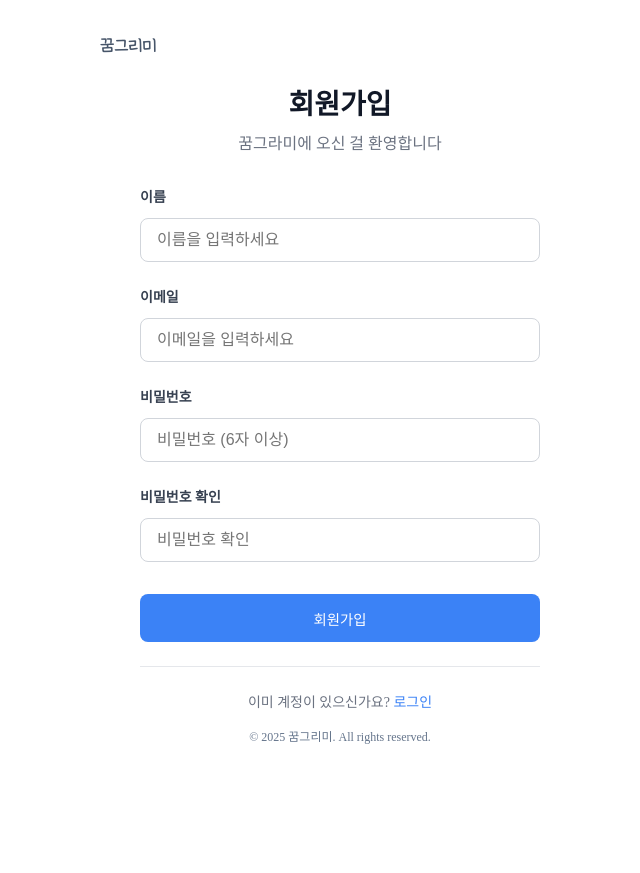
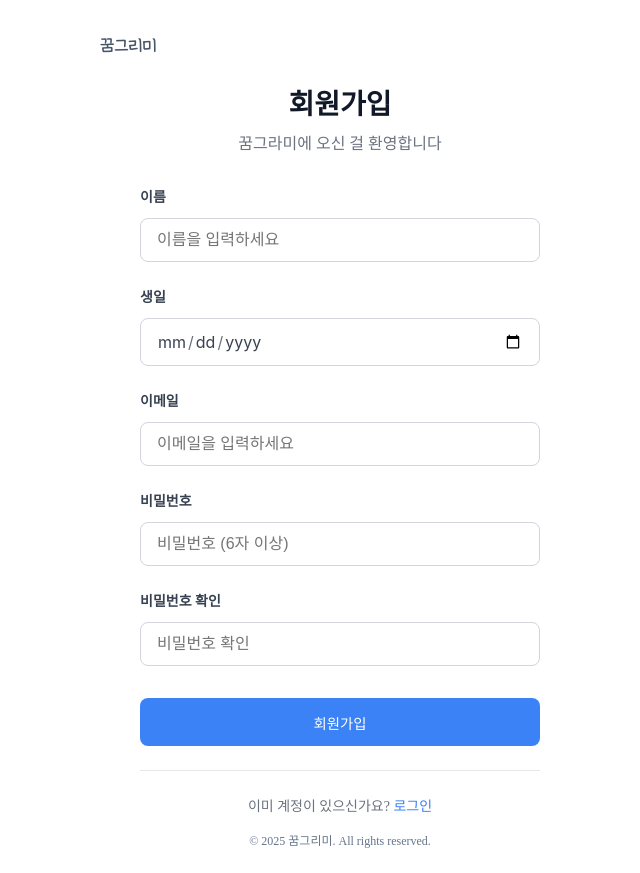
Before and after one commit to seohyun-lee/Kkumgeurimi-FE, a React (Vite) app: page /auth/signup in a window 1280 px wide. Shown: the whole page, without its empty margins (300-940 px from the left). Before the commit the page ends 800 px from the top, so only its background shows below. Built offline with nearby package versions, Linux system fonts and the light colour scheme; no server answers.

Commit message:
feat: 회원가입 시 생년월일 정보 추가, 날짜 css 수정

```diff
--- a/src/pages/Explore/Explore.css
+++ b/src/pages/Explore/Explore.css
@@ -196,6 +196,38 @@ body.no-scroll { overflow: hidden; touch-action: none; overscroll-behavior: none
   font-size: 14px;
   min-width: 12ch;            /* ✅ 'YYYY-MM-DD' 10자 + 여유 */
   flex: 0 0 auto;             /* ✅ 축소 금지 */
+  font-family: -apple-system, BlinkMacSystemFont, 'Segoe UI', 'Roboto', 'Oxygen', 'Ubuntu', 'Cantarell', sans-serif;
+  color: #374151;
+}
+
+/* Date input 스타일링 */
+.date__input[type="date"]::-webkit-calendar-picker-indicator {
+  color: #6b7280;
+  cursor: pointer;
+  font-size: 14px;
+  padding: 2px;
+}
+
+.date__input[type="date"]::-webkit-inner-spin-button,
+.date__input[type="date"]::-webkit-clear-button {
+  display: none;
+}
+
+.date__input[type="date"]::-webkit-datetime-edit {
+  color: #374151;
+  font-size: 14px;
+}
+
+.date__input[type="date"]::-webkit-datetime-edit-text {
+  color: #6b7280;
+  padding: 0 1px;
+}
+
+.date__input[type="date"]::-webkit-datetime-edit-month-field,
+.date__input[type="date"]::-webkit-datetime-edit-day-field,
+.date__input[type="date"]::-webkit-datetime-edit-year-field {
+  color: #374151;
+  font-weight: 500;
 }
 
 /* 데스크톱/태블릿에선 날짜 블록에 더 넓은 칸을 부여 */
--- a/src/pages/SignUp/Sign-Up.css
+++ b/src/pages/SignUp/Sign-Up.css
@@ -91,6 +91,42 @@
   cursor: not-allowed;
 }
 
+/* Date input 스타일링 */
+.signup__input[type="date"] {
+  font-family: -apple-system, BlinkMacSystemFont, 'Segoe UI', 'Roboto', 'Oxygen', 'Ubuntu', 'Cantarell', sans-serif;
+  position: relative;
+  color: #374151;
+}
+
+.signup__input[type="date"]::-webkit-calendar-picker-indicator {
+  color: #6b7280;
+  cursor: pointer;
+  font-size: 16px;
+  padding: 2px;
+}
+
+.signup__input[type="date"]::-webkit-inner-spin-button,
+.signup__input[type="date"]::-webkit-clear-button {
+  display: none;
+}
+
+.signup__input[type="date"]::-webkit-datetime-edit {
+  color: #374151;
+  font-size: 16px;
+}
+
+.signup__input[type="date"]::-webkit-datetime-edit-text {
+  color: #6b7280;
+  padding: 0 1px;
+}
+
+.signup__input[type="date"]::-webkit-datetime-edit-month-field,
+.signup__input[type="date"]::-webkit-datetime-edit-day-field,
+.signup__input[type="date"]::-webkit-datetime-edit-year-field {
+  color: #374151;
+  font-weight: 500;
+}
+
 .signup__field-error {
   font-size: 14px;
   color: #ef4444;
--- a/src/pages/SignUp/Sign-Up.jsx
+++ b/src/pages/SignUp/Sign-Up.jsx
@@ -11,7 +11,8 @@ const SignUp = () => {
     name: '',
     email: '',
     password: '',
-    confirmPassword: '',
+    passwordConfirm: '',
+    birth: '',
   });
   const [errors, setErrors] = useState({});
 
@@ -30,11 +31,11 @@ const SignUp = () => {
     if (errors[name]) setErrors((prev) => ({ ...prev, [name]: '' }));
 
     // 비밀번호 확인 실시간 체크 (선택)
-    if ((name === 'password' || name === 'confirmPassword') && formData.confirmPassword) {
-      if ((name === 'password' ? value : formData.password) !== (name === 'confirmPassword' ? value : formData.confirmPassword)) {
-        setErrors((prev) => ({ ...prev, confirmPassword: '비밀번호가 일치하지 않습니다.' }));
+    if ((name === 'password' || name === 'passwordConfirm') && formData.passwordConfirm) {
+      if ((name === 'password' ? value : formData.password) !== (name === 'passwordConfirm' ? value : formData.passwordConfirm)) {
+        setErrors((prev) => ({ ...prev, passwordConfirm: '비밀번호가 일치하지 않습니다.' }));
       } else {
-        setErrors((prev) => ({ ...prev, confirmPassword: '' }));
+        setErrors((prev) => ({ ...prev, passwordConfirm: '' }));
       }
     }
   };
@@ -60,10 +61,14 @@ const SignUp = () => {
       newErrors.password = '비밀번호는 6자 이상이어야 합니다.';
     }
 
-    if (!formData.confirmPassword) {
-      newErrors.confirmPassword = '비밀번호 확인을 입력해주세요.';
-    } else if (formData.password !== formData.confirmPassword) {
-      newErrors.confirmPassword = '비밀번호가 일치하지 않습니다.';
+    if (!formData.birth) {
+      newErrors.birth = '생년월일을 입력해주세요.';
+    }
+
+    if (!formData.passwordConfirm) {
+      newErrors.passwordConfirm = '비밀번호 확인을 입력해주세요.';
+    } else if (formData.password !== formData.passwordConfirm) {
+      newErrors.passwordConfirm = '비밀번호가 일치하지 않습니다.';
     }
 
     setErrors(newErrors);
@@ -82,7 +87,9 @@ const SignUp = () => {
       await performSignUp({
         name: formData.name.trim(),
         email: formData.email,
+        birth: formData.birth,
         password: formData.password,
+
       });
       // TODO: 토큰 처리
 
@@ -122,6 +129,23 @@ const SignUp = () => {
           </div>
 
           <div className="signup__field">
+            <label htmlFor="birth" className="signup__label">생일</label>
+            <input
+              id="birth"
+              name="birth"
+              type="date"
+              className={`signup__input ${errors.birth ? 'error' : ''}`}
+              placeholder="생년월일을 선택하세요"
+              value={formData.birth}
+              onChange={handleChange}
+              disabled={isLoading}
+              autoComplete="bday"
+              max={new Date().toISOString().split('T')[0]}
+            />
+            {errors.birth && <span className="signup__field-error">{errors.birth}</span>}
+          </div>
+
+          <div className="signup__field">
             <label htmlFor="email" className="signup__label">이메일</label>
             <input
               id="email"
@@ -155,19 +179,19 @@ const SignUp = () => {
           </div>
 
           <div className="signup__field">
-            <label htmlFor="confirmPassword" className="signup__label">비밀번호 확인</label>
+            <label htmlFor="passwordConfirm" className="signup__label">비밀번호 확인</label>
             <input
-              id="confirmPassword"
-              name="confirmPassword"
+              id="passwordConfirm"
+              name="passwordConfirm"
               type="password"
-              className={`signup__input ${errors.confirmPassword ? 'error' : ''}`}
+              className={`signup__input ${errors.passwordConfirm ? 'error' : ''}`}
               placeholder="비밀번호 확인"
-              value={formData.confirmPassword}
+              value={formData.passwordConfirm}
               onChange={handleChange}
               disabled={isLoading}
               autoComplete="new-password"
             />
-            {errors.confirmPassword && <span className="signup__field-error">{errors.confirmPassword}</span>}
+            {errors.passwordConfirm && <span className="signup__field-error">{errors.passwordConfirm}</span>}
           </div>
 
           <Button
```
